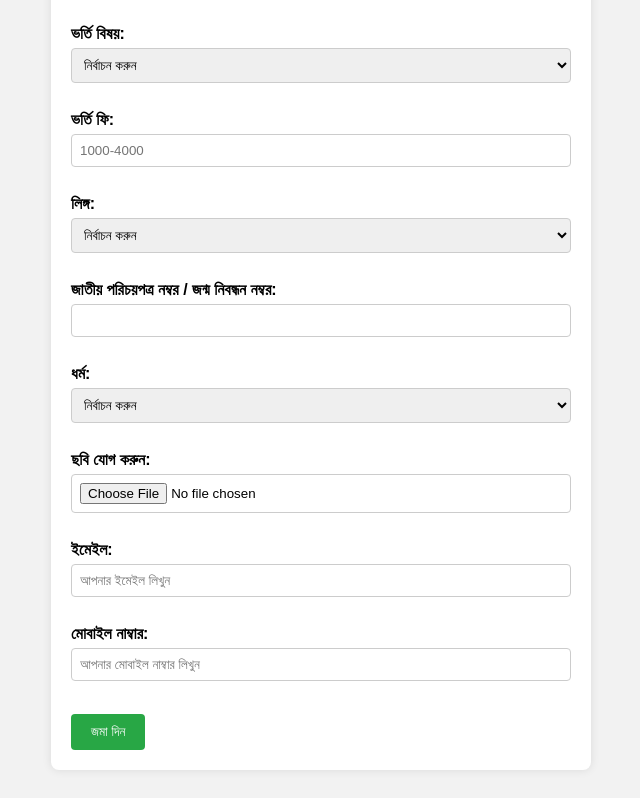
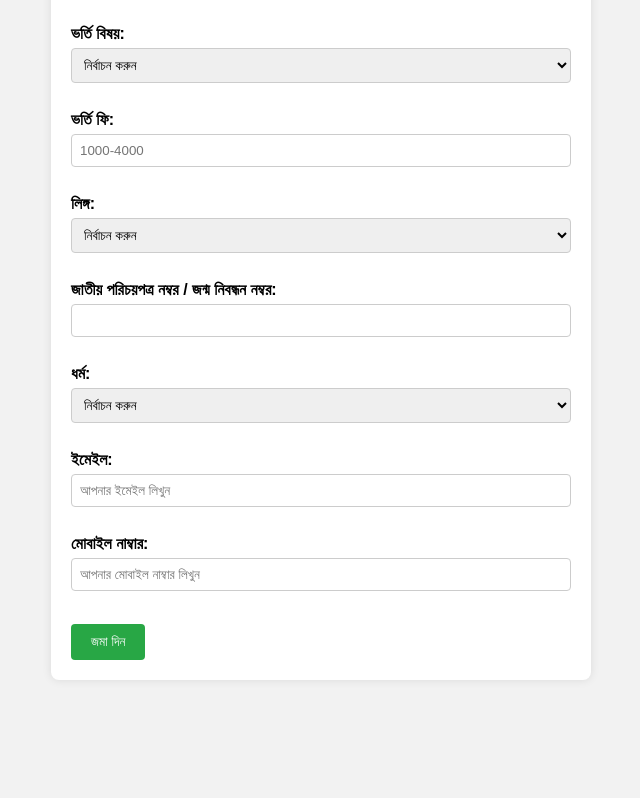
Before and after one commit to Xhanto-Islam/collage-project, a plain HTML site: page form.html in a window 1280 px wide. Shown: the part 523-1321 px from the top of the page, without its empty margins (319-959 px from the left). After the commit the page ends 1231 px from the top, so only its background shows below. Drawn offline with Linux system fonts and the light colour scheme.

Commit message:
Update form.html

```diff
--- a/form.html
+++ b/form.html
@@ -112,8 +112,6 @@
     </select><br> <br>
 
 
-<label for="file">ছবি যোগ করুন:</label>
-<input type="file" id="file" name="file"><br> <br>
 
     <label for="email">ইমেইল:</label>
     <input type="email" id="email" name="email" placeholder="আপনার ইমেইল লিখুন" required><br> <br>
```
